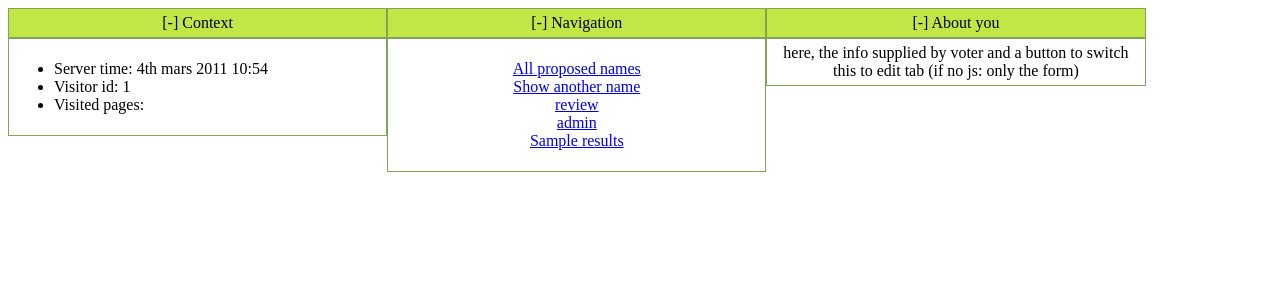
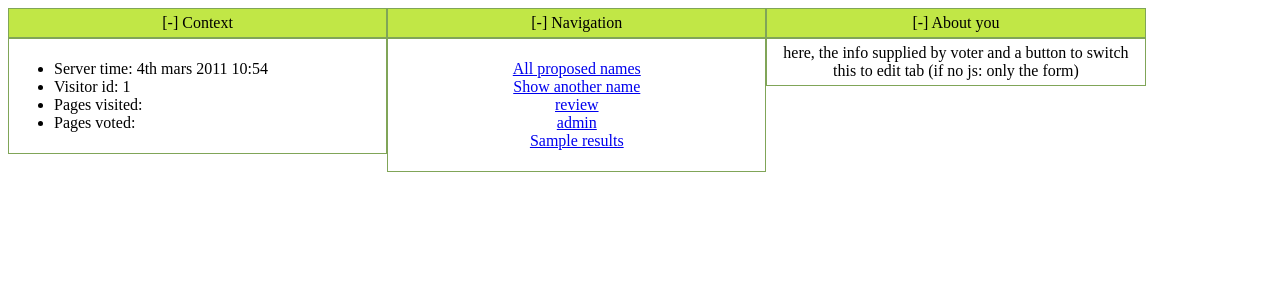
Before and after one commit to feth/_noname, a Django app: template templates/noname/page.html in a window 1280 px wide. Shown: the top 300 px of the page. Run offline with Django 3.2, Linux system fonts and the light colour scheme; data comes from the database, SQL or seed files in the repository; tables that the repository leaves empty hold one stand-in row (values such as "Sample post"); the template is opened without the code that fills it: values that come from a table or form of the project are taken from there, most other values are stand-ins (such as "Sample title", 1, 10 or a date in 2020).

Commit message:
display pages voted

```diff
--- a/templates/noname/sys.html
+++ b/templates/noname/sys.html
@@ -5,8 +5,12 @@
 <ul>
 <li>Server time: {% now "jS F Y H:i" %}</li>
 <li>Visitor id: {{ voter.id }}</li>
-<li>Visited pages:
+<li>Pages visited:
 {% for name in voter.pages_seen.all %}
+        <span><a href="{% url detail name %}">{{ name }}</a></span>
+{% endfor %}</li>
+<li>Pages voted:
+{% for name in voter.pages_voted.all %}
         <span><a href="{% url detail name %}">{{ name }}</a></span>
 {% endfor %}</li>
 </ul>
```
